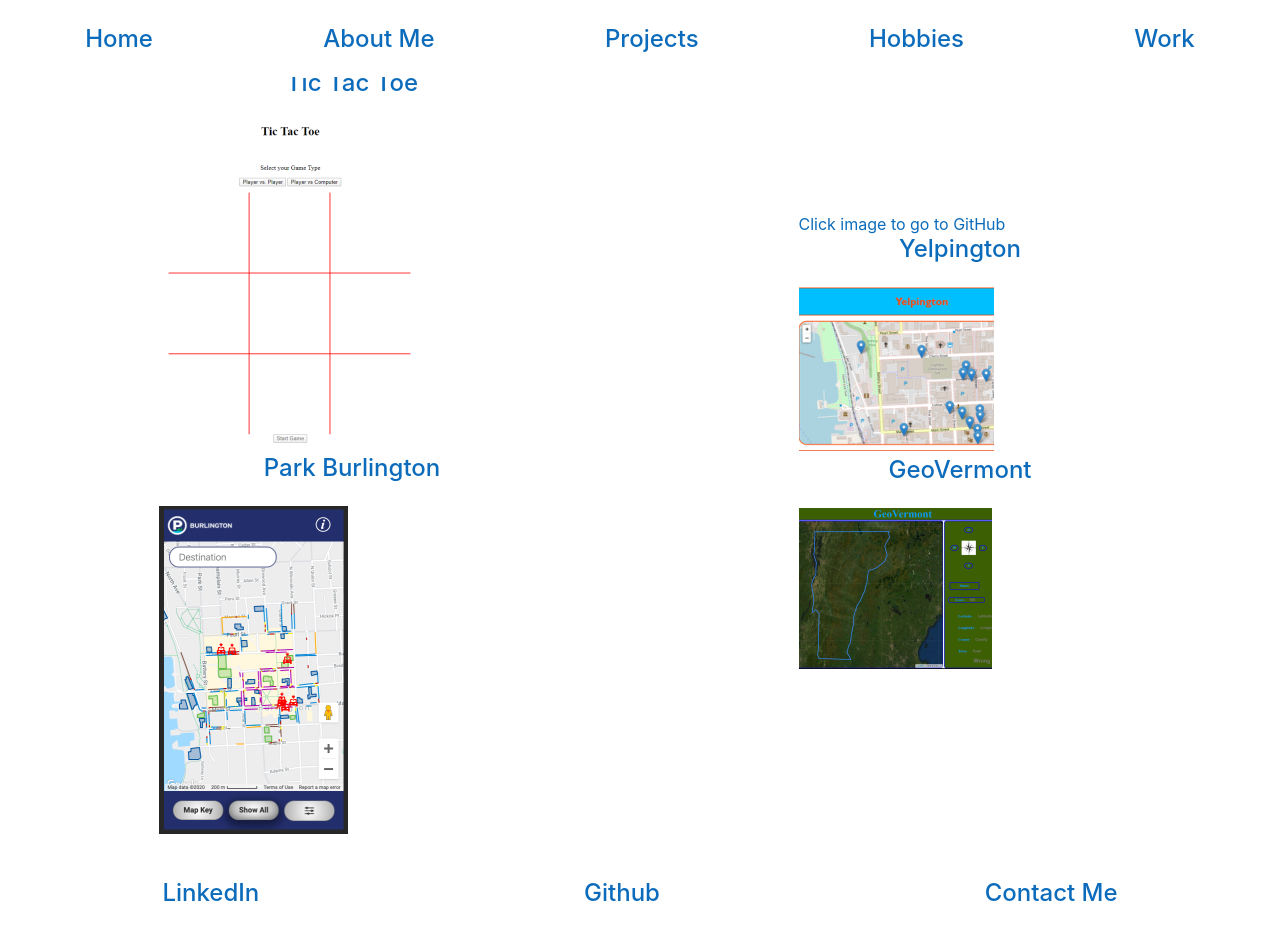
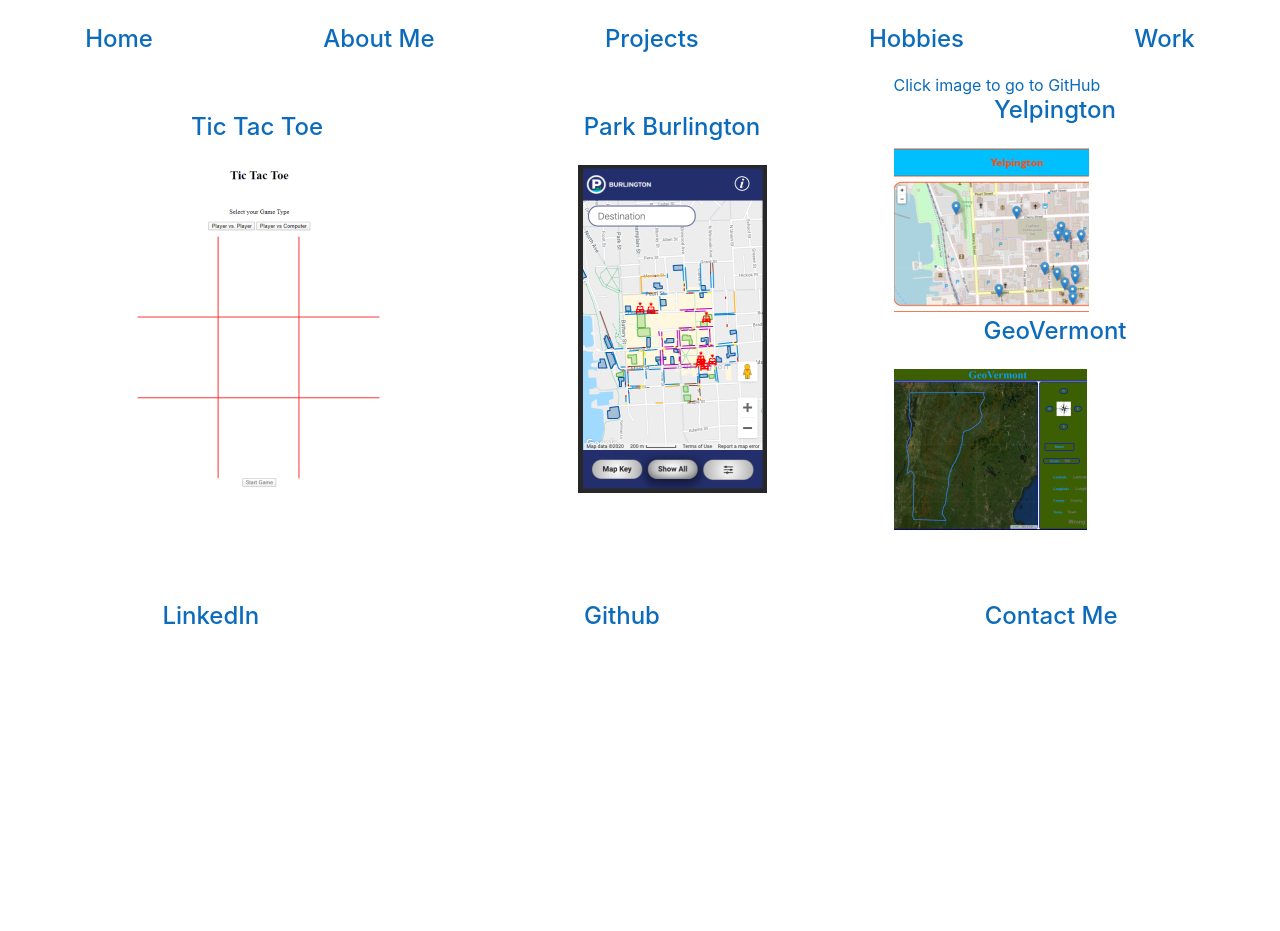
Before and after one commit to foxflyer40/Michael-Muzzy-portfolio, a React (Create React App) app in the folder client/: page /projects in a window 1280 px wide. After the commit the page ends 800 px from the top, so only its background shows below. Built offline with nearby package versions, Linux system fonts and the light colour scheme.

Commit message:
format changes

```diff
--- a/client/src/Projects.js
+++ b/client/src/Projects.js
@@ -19,7 +19,7 @@ class Projects extends React.Component {
 
       return (
          <div id='projectsPage'>
-            <div id='herokuWork'>Click Image to go to App
+
                <label>
                   <div className='projectLabel'>
                      Tic Tac Toe
@@ -43,7 +43,7 @@ class Projects extends React.Component {
                      <img src={(ParkBTV)} alt='Park Burlington map'></img>
                   </a>
                </label>
-            </div>
+
 
             <div id='githubWork'>Click image to go to GitHub
 
```
